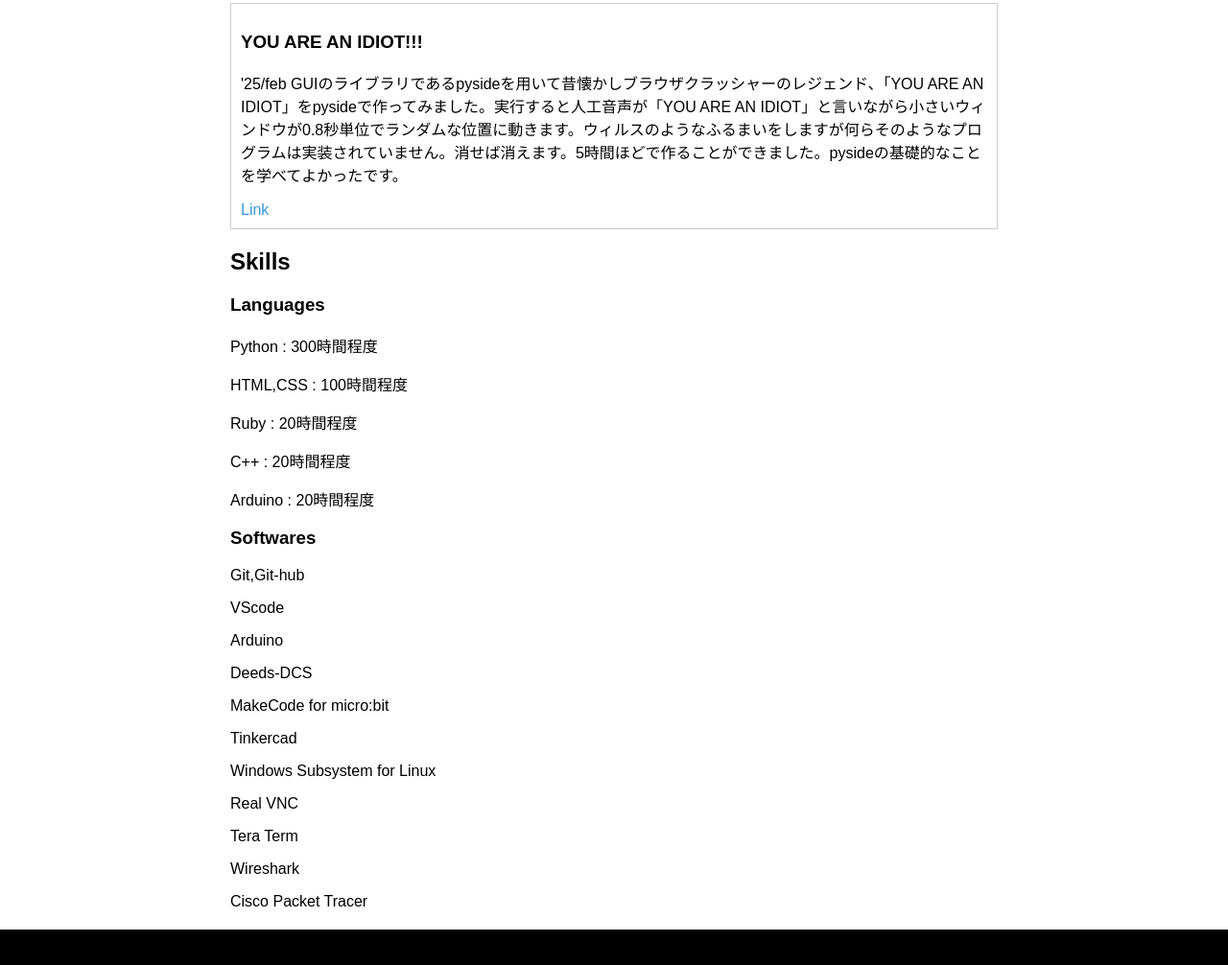
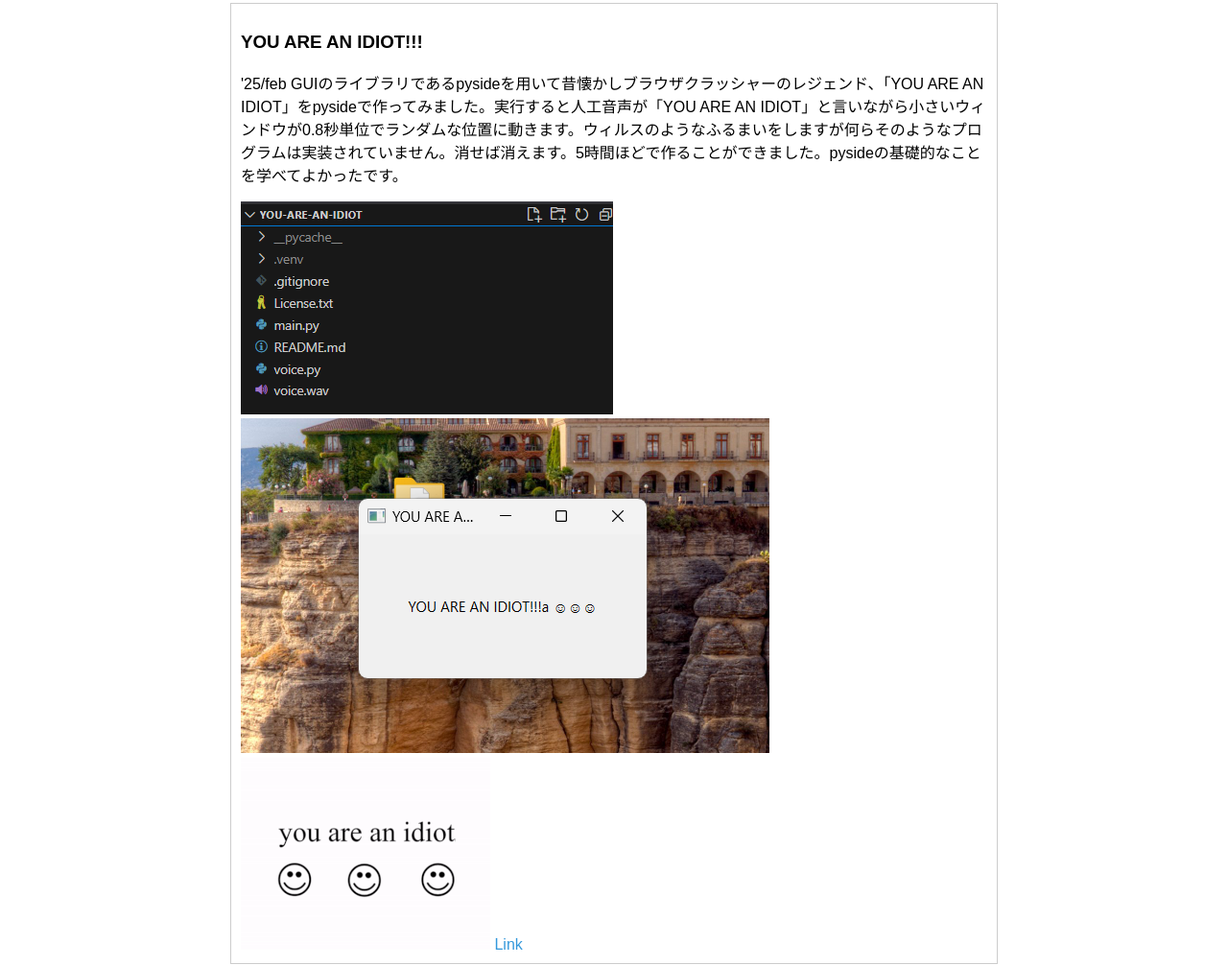
Before and after one commit to sk-0908/sk-0908.github.io, a plain HTML site: page index.html in a window 1280 px wide. Shown: the part 1524-2530 px from the top of the page at 96% size. Drawn offline with Linux system fonts and the light colour scheme.

Commit message:
Update index.html

```diff
--- a/index.html
+++ b/index.html
@@ -36,7 +36,9 @@
         <div class="project">
             <h3>YOU ARE AN IDIOT!!!</h3>
             <p>'25/feb GUIのライブラリであるpysideを用いて昔懐かしブラウザクラッシャーのレジェンド、「YOU ARE AN IDIOT」をpysideで作ってみました。実行すると人工音声が「YOU ARE AN IDIOT」と言いながら小さいウィンドウが0.8秒単位でランダムな位置に動きます。ウィルスのようなふるまいをしますが何らそのようなプログラムは実装されていません。消せば消えます。5時間ほどで作ることができました。pysideの基礎的なことを学べてよかったです。</p>
-
+            <img src="スクリーンショット 2024-02-26 102444.png">
+            <img src="スクリーンショット 2024-02-26 102317.png">
+            <img src="You-are-an-idiot.gif">
             <a href="https://github.com/sk-0908/you-are-an-idiot" target="_blank">Link</a>
         </div>
     </section>
```
